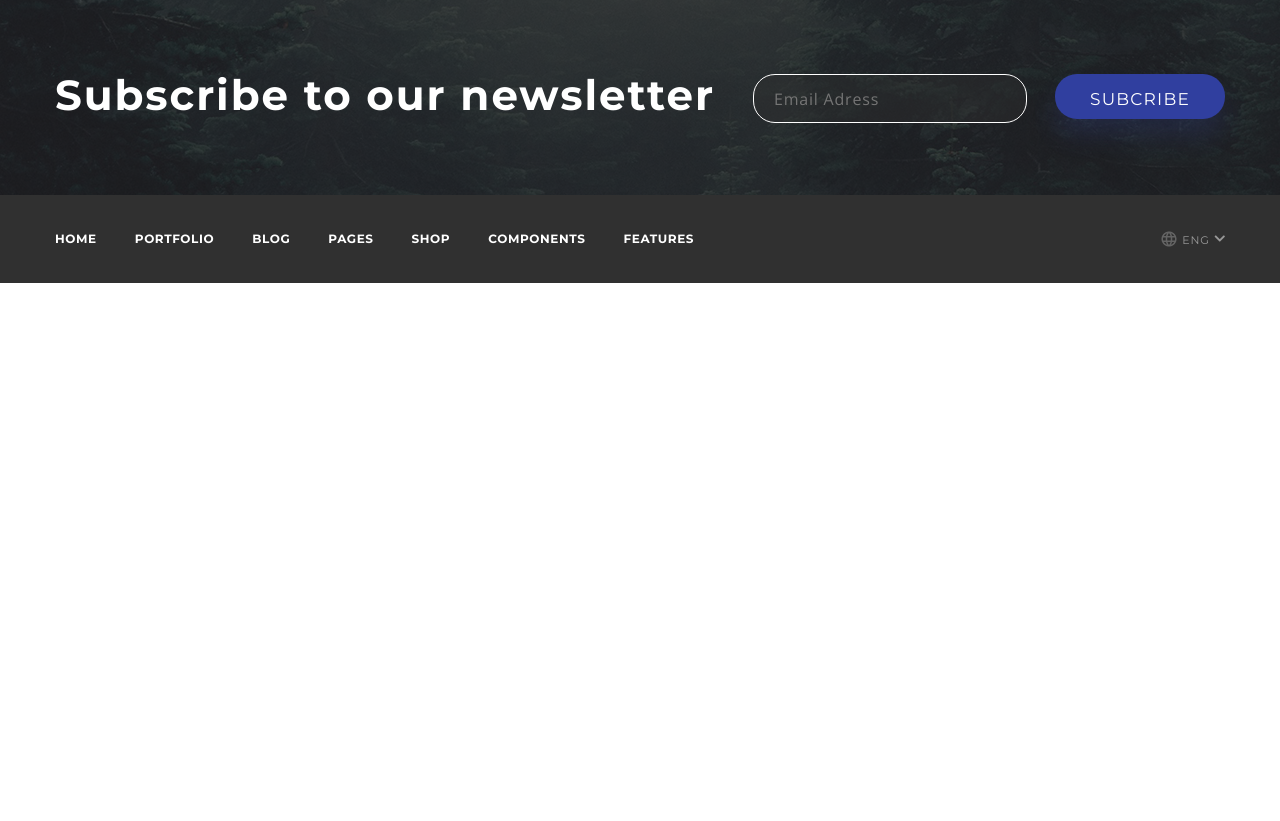
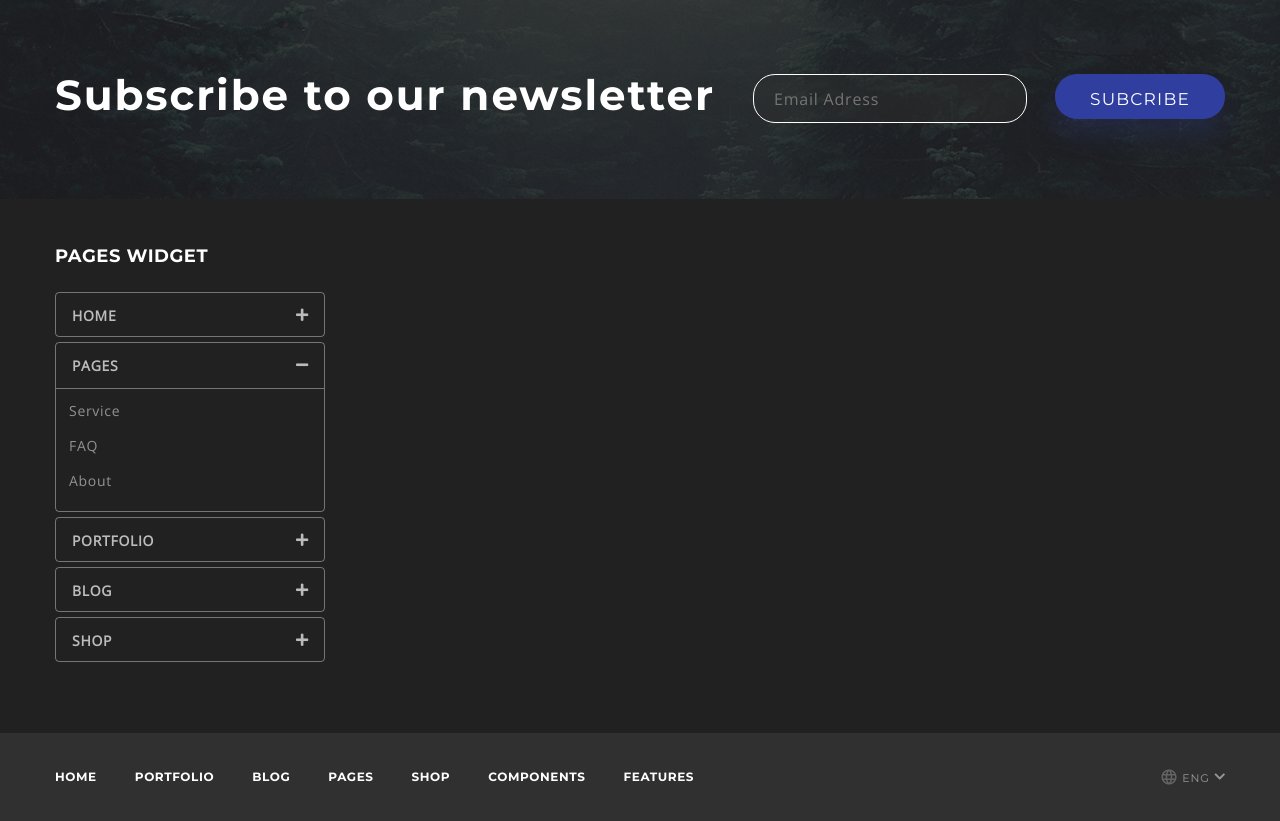
Before and after one commit to OliaKvasha/hw1, a PHP site: page / in a window 1280 px wide. Shown: the part 3479-4300 px from the top of the page. Before the commit the page ends 3762 px from the top, so only its background shows below. Run offline with PHP 8.4, Linux system fonts and the light colour scheme; some libraries are stand-ins or nearby versions.

Commit message:
add pages widget

```diff
--- a/hw6/css/style.css
+++ b/hw6/css/style.css
@@ -869,7 +869,7 @@ body {
 
 .subscribe-section__wrapper {
   background: url(../images/Layer60.png);
-  min-height: 100%;
+  height: 200px;
   max-width: 100%;
 }
 
@@ -897,6 +897,85 @@ body {
   border: 1px solid #ffffff;
   background-color: rgba(48, 48, 48, 0.38);
   margin-left: 10px;
+}
+
+.widgets {
+  background-color: #212121;
+}
+
+.widget {
+  width: 270px;
+  padding-top: 48px;
+  padding-bottom: 66px;
+}
+
+.widget__title {
+  color: #ffffff;
+  font-size: 18px;
+  letter-spacing: 0.5px;
+  margin-bottom: 27px;
+}
+
+.widget__text {
+  color: rgba(255, 255, 255, 0.7);
+  font-size: 14px;
+  font-weight: 700;
+  letter-spacing: 0.7px;
+}
+
+.widget__subtext {
+  color: rgba(255, 255, 255, 0.51);
+  font-size: 14px;
+  font-weight: 400;
+  letter-spacing: 0.7px;
+}
+
+.pages-widget__item {
+  height: 45px;
+  border-radius: 4px;
+  border: 1px solid rgba(255, 255, 255, 0.38);
+  margin-bottom: 5px;
+  line-height: 45px;
+  padding-left: 16px;
+  position: relative;
+}
+
+.pages-widget__item:hover {
+  background-color: rgba(255, 255, 255, 0.38);
+}
+
+.pages-widget__item:hover .pages-widget__submenu {
+  background-color: #212121;
+}
+
+.pages-widget__item i {
+  position: absolute;
+  top: 15px;
+  right: 15px;
+}
+
+.submenu {
+  position: relative;
+  height: 170px;
+}
+
+.pages-widget__submenu {
+  position: absolute;
+  top: 45px;
+  left: 0;
+  width: 100%;
+  height: 123px;
+  border-top: 1px solid rgba(255, 255, 255, 0.38);
+}
+
+.submenu__item {
+  line-height: 14px;
+  text-transform: none;
+  padding: 15px 0 6px 13px;
+}
+
+.submenu__item:hover {
+  text-decoration: underline;
 }
 
 .footer-navigation {
--- a/hw6/index.html
+++ b/hw6/index.html
@@ -553,6 +553,52 @@
             </form>
         </div>
     </div>
+    <div class="widgets">
+        <div class="block">
+            <article class="widget uppercase">
+                <h3 class="widget__title">pages widget</h3>
+                <ul class="widget__text font_open-sans">
+                    <li class="pages-widget__item">
+                        <a href="#">home
+                            <i class="fas fa-plus"></i>
+                        </a>
+                    </li>
+                    <li class="pages-widget__item submenu">
+                        <a href="#">pages
+                            <i class="fas fa-minus"></i>
+                        </a>
+                        <ul class="widget__subtext pages-widget__submenu">
+                            <li class="submenu__item">
+                                <a href="#">Service</a>
+                            </li>
+                            <li class="submenu__item">
+                                <a href="#">FAQ</a>
+                            </li>
+                            <li class="submenu__item">
+                                <a href="#">About</a>
+                            </li>
+                        </ul>
+                    </li>
+                    <li class="pages-widget__item">
+                        <a href="#">portfolio
+                            <i class="fas fa-plus"></i>
+                        </a>
+                    </li>
+                    <li class="pages-widget__item">
+                        <a href="#">blog
+                            <i class="fas fa-plus"></i>
+                        </a>
+                    </li>
+                    <li class="pages-widget__item">
+                        <a href="#">shop
+                            <i class="fas fa-plus"></i>
+                        </a>
+                    </li>
+                </ul>
+            </article>
+        </div>
+    </div>
+
     <div class="footer-navigation">
         <div class="footer-navigation__wrapper block">
             <nav>
```
